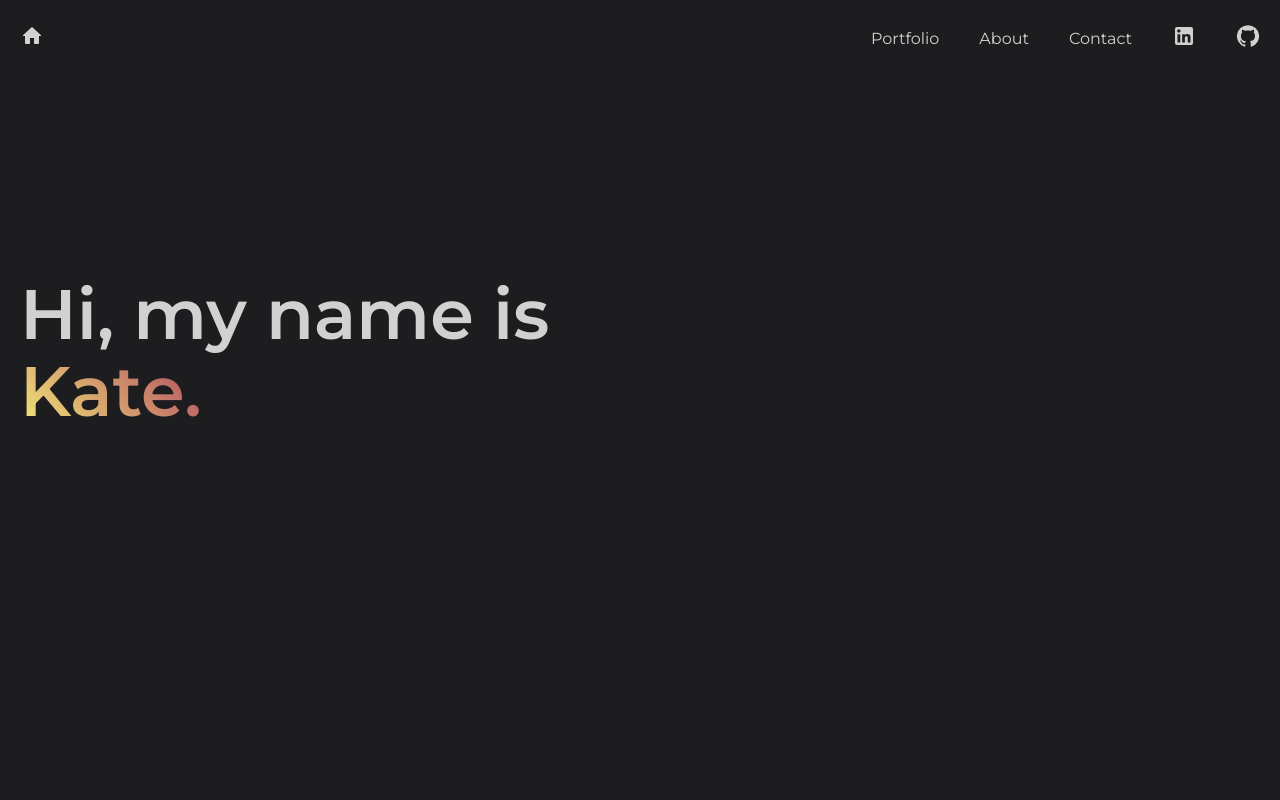
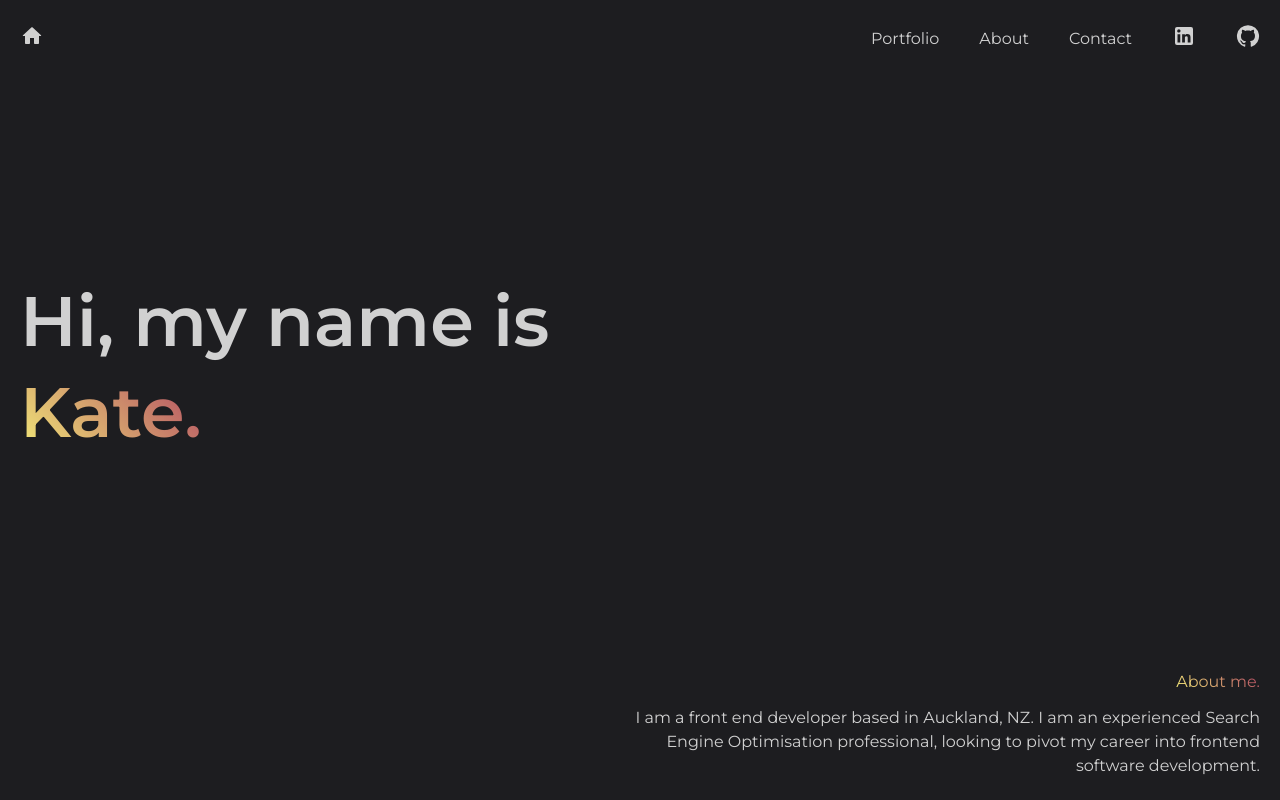
Before and after one commit to katesheldon18/portfolio, a Next.js app: page / in a window 1280 px wide. Built offline with nearby package versions, Linux system fonts and the light colour scheme.

Commit message:
added extra content block 'about me.' section

```diff
--- a/pages/index.module.scss
+++ b/pages/index.module.scss
@@ -8,10 +8,10 @@
 
 
 .welcome {
-    margin: 200px 20px 0px;
+    margin: 200px 20px;
     font-size: 70px;
     font-weight: 600;
-    line-height: 1.1;
+    line-height: 1.3;
 }
 
 .name {
@@ -29,3 +29,31 @@
         background-color: transparent;
     }
 }
+
+.content {
+    text-align: right;
+    line-height: 3;
+    margin: 20px;
+    width: 50vw;
+    margin-left: auto;
+}
+
+.heading {
+    background-color: red;
+    background-image: linear-gradient(45deg, #f3ec78, #af4261);
+    background-size: 100%;
+    background-repeat: repeat;
+    -webkit-background-clip: text;
+    -webkit-text-fill-color: transparent;
+    -moz-background-clip: text;
+    -moz-text-fill-color: transparent;
+    span {
+        color: transparent;
+        background-clip: text;
+        background-color: transparent;
+    }
+}
+
+.text {
+    line-height: 1.5;
+}
--- a/pages/index.tsx
+++ b/pages/index.tsx
@@ -8,7 +8,16 @@ export default function Page() {
     <div className={styles.base}>
       <Navigation />
       <div className={styles.welcome}>
-          Hi, my name is <br/><span className={styles.name}>Kate.</span>
+        Hi, my name is <br />
+        <span className={styles.name}>Kate.</span>
+      </div>
+      <div className={styles.content}>
+        <span className={styles.heading}>About me.</span>
+        <div className={styles.text}>
+          I am a front end developer based in Auckland, NZ. I am an experienced
+          Search Engine Optimisation professional, looking to pivot my career
+          into frontend software development.
+        </div>
       </div>
     </div>
   );
```
